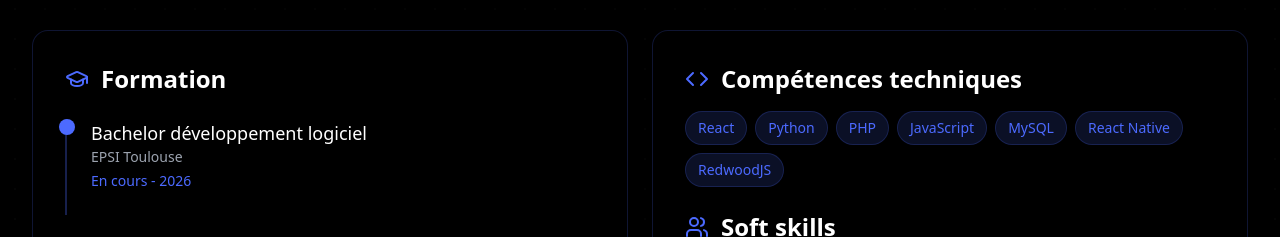
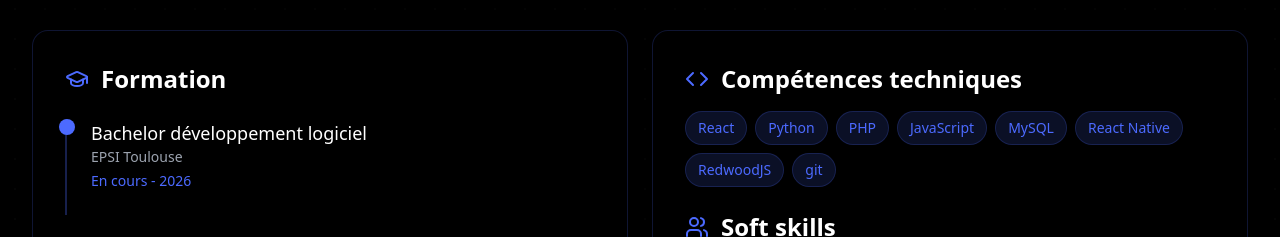
Before and after one commit to Guiggzz/Portfolio, a Next.js app: page / in a window 1280 px wide. Shown: the part 1236-1473 px from the top of the page. Built offline with nearby package versions, Linux system fonts and the light colour scheme.

Commit message:
refacto section 2

```diff
--- a/app/page.tsx
+++ b/app/page.tsx
@@ -295,7 +295,7 @@ export default function Home() {
                           Compétences techniques
                         </h4>
                         <div className="flex flex-wrap gap-2">
-                          {["React", "Python", "PHP", "JavaScript", "MySQL", "React Native", "RedwoodJS"].map((skill) => (
+                          {["React", "Python", "PHP", "JavaScript", "MySQL", "React Native", "RedwoodJS", "git"].map((skill) => (
                             <span
                               key={skill}
                               className="px-3 py-1.5 text-sm rounded-full bg-primary/15 text-primary border border-primary/20 hover:bg-primary/25 transition-colors"
```
